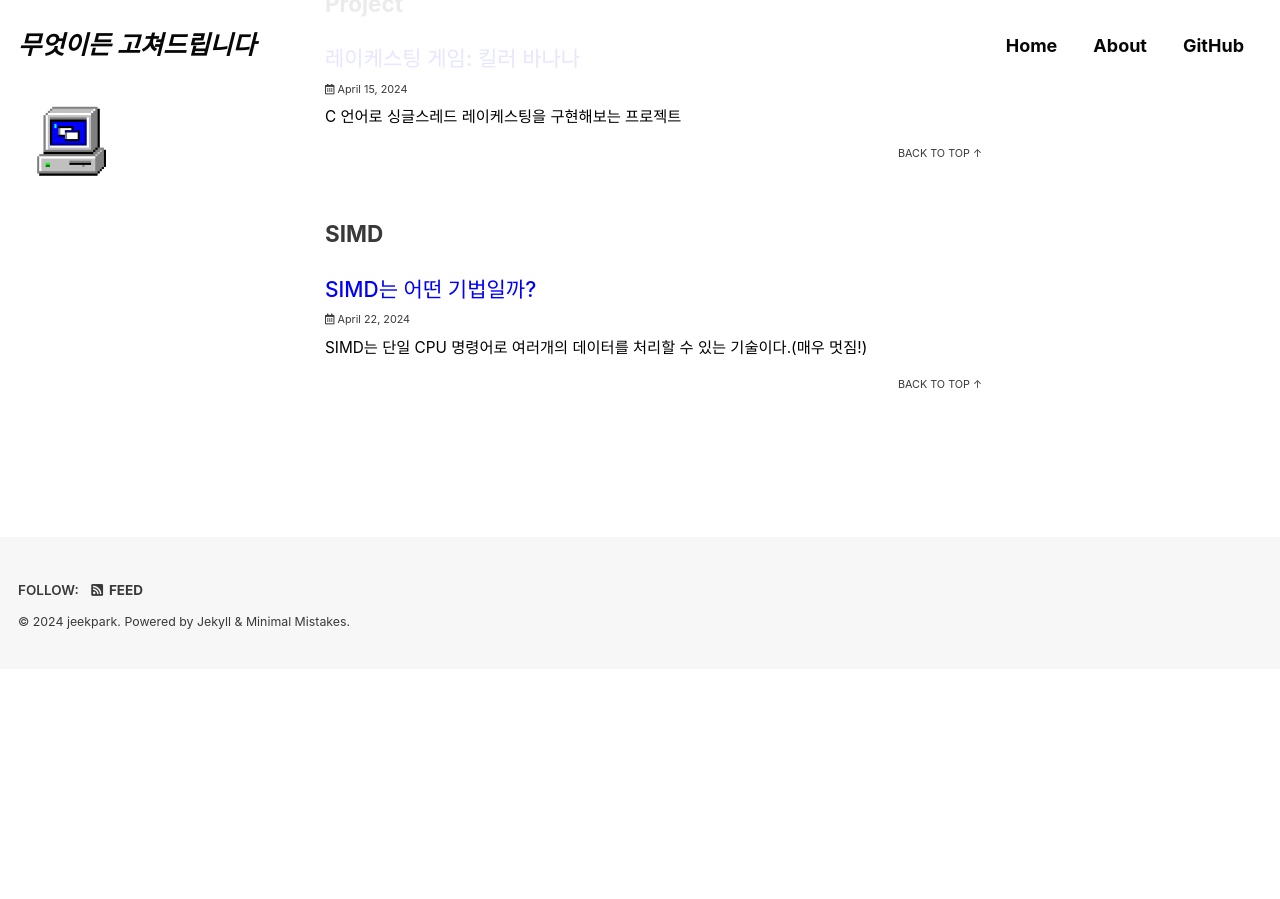
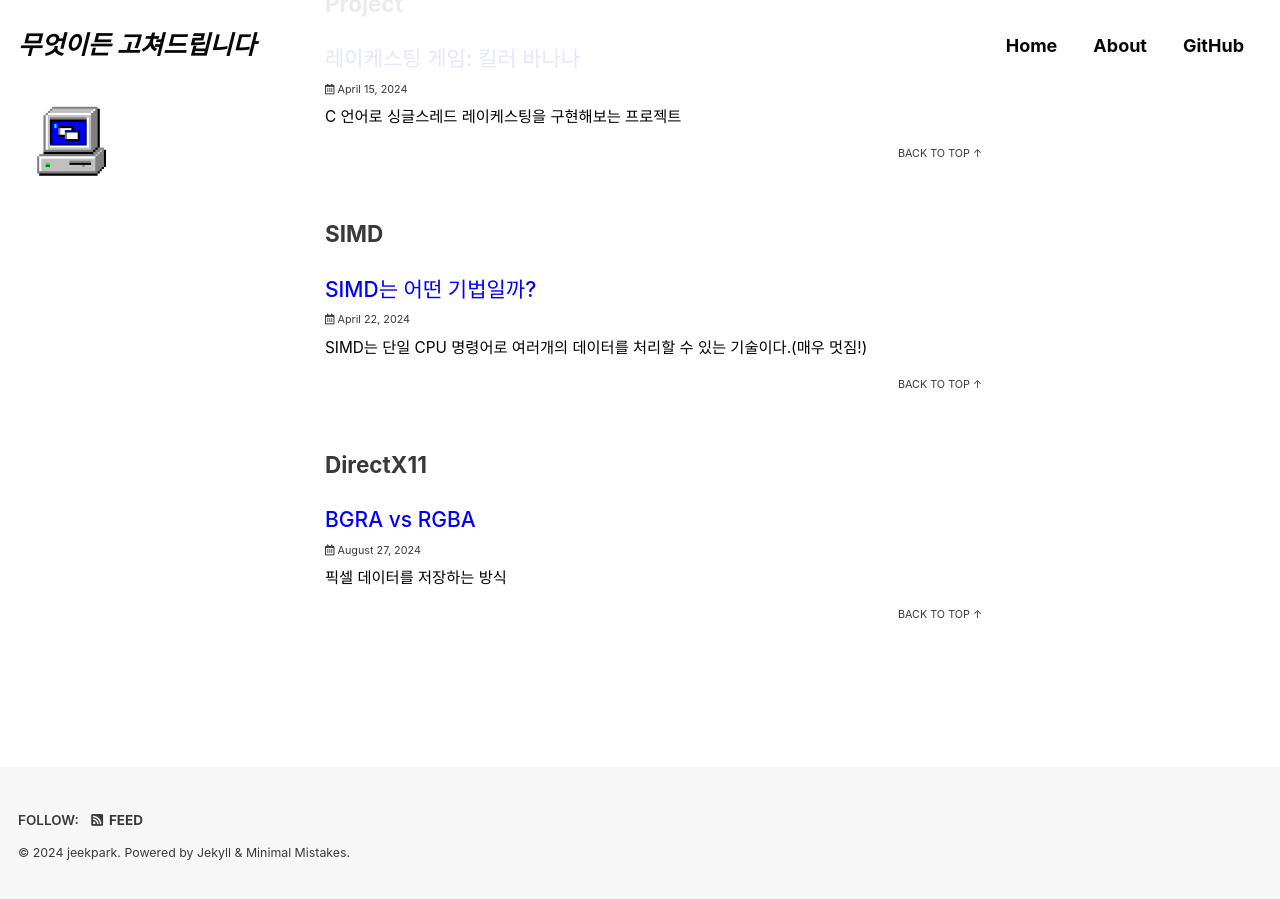
Before and after one commit to jeekpark/jeekpark.github.io, a Jekyll site: the page built from _pages/categories-archive.md, in a window 1280 px wide and 900 px high, scrolled down 3601 px. Built offline with Jekyll 4.4.1, drawn with Linux system fonts in a browser that asks for light colours; cached includes are drawn as plain includes; some web fonts are replaced; before the commit the page ends 4270 px from its top, so only the background shows below that.

Commit message:
Update: 2024-08-27

```diff
--- a/_data/navigation.yml
+++ b/_data/navigation.yml
@@ -26,6 +26,8 @@ categories:
     url: /categories/math/
   - title: "SIMD"
     url: /categories/simd/
+  - title: "DirectX 11"
+    url: /categories/directx11/
   - title: "기술 인터뷰"
     url: /categories/interview/
   - title: "프로젝트"
--- /dev/null
+++ b/_posts/2024-08-26-directx11-bgra-vs-rgba.md
@@ -0,0 +1,19 @@
+---
+title: "BGRA vs RGBA"
+excerpt: "픽셀 데이터를 저장하는 방식"
+
+categories:
+  - DirectX11
+tags:
+  - []
+
+permalink: /categories/directx11/bgra-vs-rgba/
+
+toc: true
+toc_sticky: true
+
+date: 2024-08-27
+last_modified_at: 2024-08-27
+---
+
+# 각 채널의 역할
```
Also changed, not shown: _pages/categories/category-directx11.md (added, +9 -0 lines).
